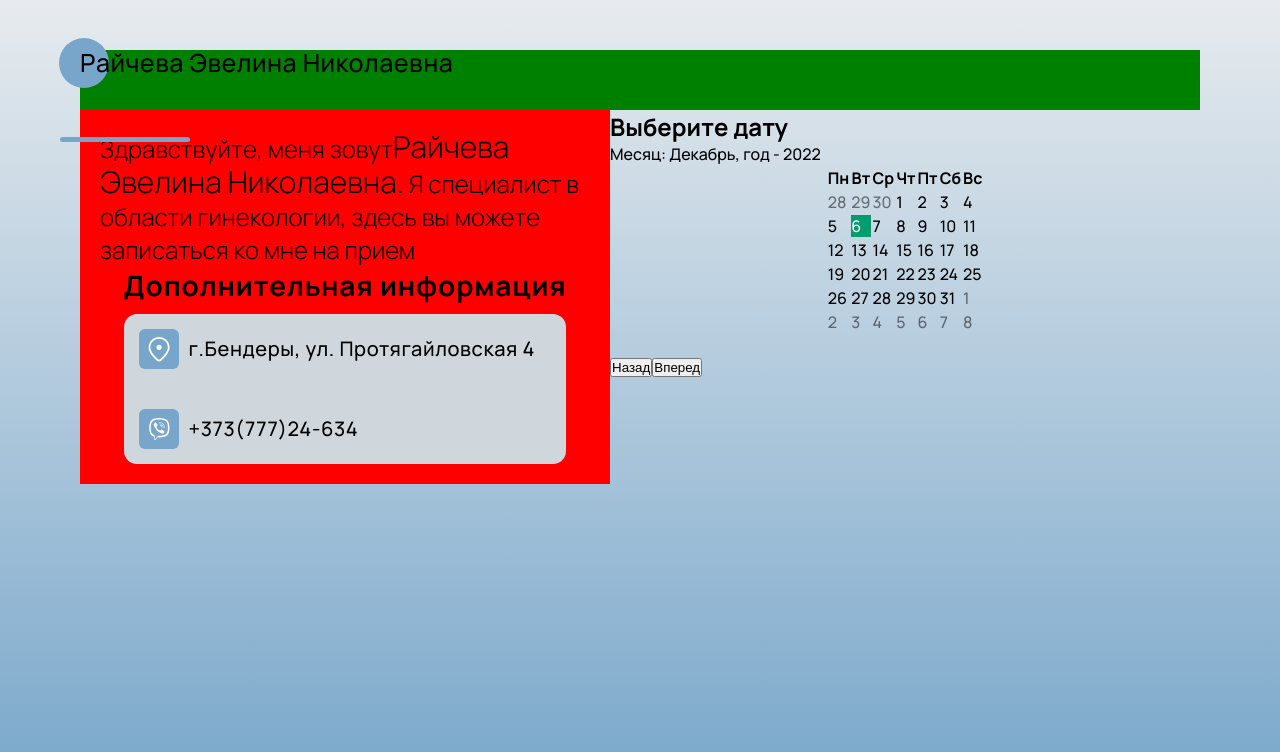
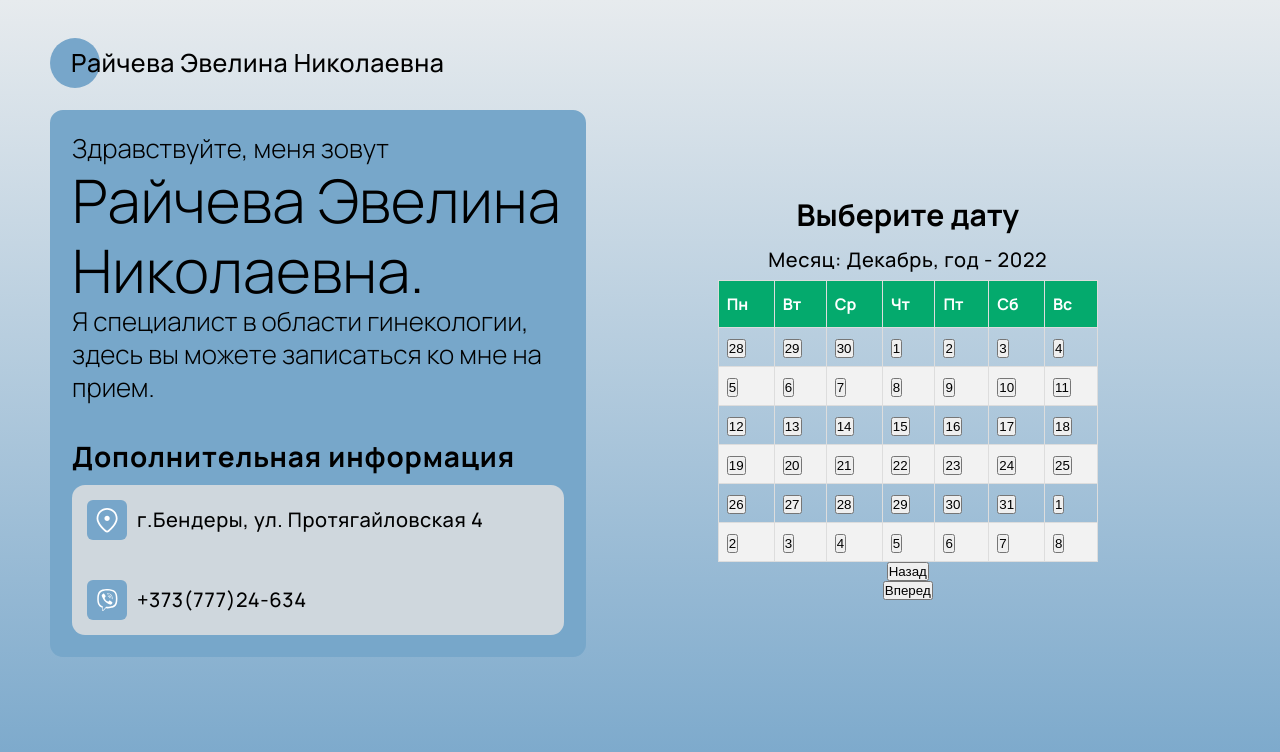
Before and after one commit to slin4er/raycheva_v2.0, a React (Create React App) app: page / in a window 1280 px wide. Shown: the top 752 px of the page. Built offline with nearby package versions, Linux system fonts and the light colour scheme.

Commit message:
styling components

```diff
--- a/src/components/Calendar.tsx
+++ b/src/components/Calendar.tsx
@@ -1,6 +1,8 @@
-import { Fragment, FC } from 'react'
+import { FC } from 'react'
+import styled from 'styled-components'
 import { IColumn, IDatePickerProps } from '../helpers/types'
 import useCalendar from '../hooks/useCalendar'
+import './Calendar.css'
 
 export const Calendar: FC<IDatePickerProps> = ({ dateClickHandler }) => {
 	const {
@@ -14,56 +16,94 @@ export const Calendar: FC<IDatePickerProps> = ({ dateClickHandler }) => {
 	} = useCalendar()
 
 	return (
-		<Fragment>
-			<p>
+		<>
+			<P>
 				Месяц:{' '}
 				{`${
 					monthNames[selectedDate.getMonth()]
 				}, год - ${selectedDate.getFullYear()}`}
-			</p>
-			<table className='table'>
-				<thead>
-					<tr>
+			</P>
+			<Table className='table'>
+				<THead>
+					<Tr>
 						{daysShort.map(day => (
-							<th key={day}>{day}</th>
+							<Th key={day}>{day}</Th>
 						))}
-					</tr>
-				</thead>
-				<tbody>
+					</Tr>
+				</THead>
+				<TBody>
 					{Object.values(calendarRows).map((cols: IColumn[]) => {
 						return (
-							<tr key={cols[0].date}>
+							<Tr key={cols[0].date}>
 								{cols.map(col =>
 									col.date === todayFormatted ? (
-										<td
+										<Td
 											key={col.date}
 											className={`${col.classes} today`}
 											onClick={() => dateClickHandler(col.date)}
 										>
-											{col.value}
-										</td>
+											<button>{col.value}</button>
+										</Td>
 									) : (
-										<td
+										<Td
 											key={col.date}
 											className={col.classes}
 											onClick={() => dateClickHandler(col.date)}
 										>
-											{col.value}
-										</td>
+											<button>{col.value}</button>
+										</Td>
 									)
 								)}
-							</tr>
+							</Tr>
 						)
 					})}
-				</tbody>
-			</table>
+				</TBody>
+			</Table>
 
-			<button className='button' onClick={getPrevMonth}>
+			<BtnPrev className='button' onClick={getPrevMonth}>
 				Назад
-			</button>
-			<button className='button' onClick={getNextMonth}>
+			</BtnPrev>
+			<BtnNext className='button' onClick={getNextMonth}>
 				Вперед
-			</button>
-		</Fragment>
+			</BtnNext>
+		</>
 	)
 }
+
+const P = styled.p`
+	font-weight: 500;
+	font-size: 20px;
+	line-height: 40px;
+	letter-spacing: 0.03em;
+	color: #000000;
+`
+const Table = styled.table`
+	border-collapse: collapse;
+	width: 100%;
+`
+const THead = styled.thead``
+const Th = styled.th`
+	border: 1px solid #ddd;
+	padding: 8px;
+	padding-top: 12px;
+	padding-bottom: 12px;
+	text-align: left;
+	background-color: #04aa6d;
+	color: white;
+`
+const TBody = styled.tbody``
+const Td = styled.td`
+	border: 1px solid #ddd;
+	padding: 8px;
+`
+const Tr = styled.tr`
+	cursor: pointer;
+	:nth-child(even) {
+		background-color: #f2f2f2;
+	}
+	:hover {
+		background-color: #ddd;
+	}
+`
+const BtnPrev = styled.button``
+const BtnNext = styled.button``
--- a/src/components/Dashboard.tsx
+++ b/src/components/Dashboard.tsx
@@ -1,19 +1,24 @@
 import { FC, useEffect } from 'react'
 import styled from 'styled-components'
-import { MyDatePicker } from './DatePicker'
+import { MyDatePicker } from './MyDatePicker'
 import { Message } from './Message'
 import { IDash } from '../helpers/types'
 
 export const Dash: FC<IDash> = ({ dateClickHandler, sucMes, resData }) => {
 	return (
 		<Container>
-			<Body>
-				{/* <Message data={resData} /> */}
-				<MyDatePicker dateClickHandler={dateClickHandler} />
-			</Body>
+			{/* <Message data={resData} /> */}
+			<MyDatePicker dateClickHandler={dateClickHandler} />
 		</Container>
 	)
 }
 
-const Container = styled.div``
+const Container = styled.div`
+	width: 100%;
+	height: 100%;
+	padding: 20px;
+	display: flex;
+	justify-content: center;
+	align-items: center;
+`
 const Body = styled.div``
--- a/src/components/DatePicker.tsx
+++ /dev/null
@@ -1,22 +0,0 @@
-import { FC } from 'react'
-import { IDatePickerProps } from '../helpers/types'
-import '../App.css'
-
-import { Calendar } from './Calendar'
-
-export const MyDatePicker: FC<IDatePickerProps> = ({ dateClickHandler }) => {
-	return (
-		<>
-			<section className='hero is-primary'>
-				<div className='hero-body'>
-					<div className='container'>
-						<h1 className='title has-text-centered'>Выберите дату</h1>
-					</div>
-				</div>
-			</section>
-			<div className='container has-text-centered'>
-				<Calendar dateClickHandler={dateClickHandler} />
-			</div>
-		</>
-	)
-}
--- a/src/components/FormRegistration.tsx
+++ b/src/components/FormRegistration.tsx
@@ -128,7 +128,7 @@ export const FormRegistration: FC<IFormRegistrationProps> = ({
 
 	return (
 		<Container>
-			<Title>Form Registration</Title>
+			<Title>Форма регистрации</Title>
 
 			{errorGetData || errorPostData ? <div>Не удалось записаться</div> : null}
 
@@ -208,9 +208,11 @@ export const FormRegistration: FC<IFormRegistrationProps> = ({
 	)
 }
 
-const Container = styled.div``
+const Container = styled.div`
+	background: violet;
+`
 
-const Title = styled.h1``
+const Title = styled.h2``
 
 const Form = styled.form`
 	display: grid;
@@ -319,6 +321,41 @@ const CheckErrorMessage = styled.span`
 	color: #ff768e;
 `
 
-const ButtonSubmit = styled.button``
+const ButtonSubmit = styled.button`
+	text-decoration: none;
+	display: inline-block;
+	padding: 10px 30px;
+	margin-top: 15px;
+	border: 2px solid #77a7ca;
+	border-radius: 6px;
+	position: relative;
+	overflow: hidden;
+	color: #000000;
+	cursor: pointer;
+	transition: 0.2s ease-in-out;
+	:before {
+		content: '';
+		background: linear-gradient(
+			90deg,
+			rgba(255, 255, 255, 0.1),
+			rgba(255, 255, 255, 0.5)
+		);
+		height: 60px;
+		width: 50px;
+		position: absolute;
+		top: -8px;
+		left: -75px;
+		transform: skewX(-45deg);
+	}
+	:hover {
+		background: #77a7ca;
+		color: #fff;
+		border: 2px solid #fff;
+	}
+	:hover:before {
+		left: 300px;
+		transition: 0.9s ease-in-out;
+	}
+`
 
 const ButtonBack = styled.button``
--- a/src/components/Header.tsx
+++ b/src/components/Header.tsx
@@ -5,7 +5,6 @@ export const Header: FC = () => {
 	return (
 		<HeaderBlock>
 			<Label>Райчева Эвелина Николаевна</Label>
-			<Line></Line>
 		</HeaderBlock>
 	)
 }
@@ -13,19 +12,9 @@ export const Header: FC = () => {
 const HeaderBlock = styled.header`
 	display: flex;
 	position: relative;
-	background: green;
 	width: 100%;
 	height: 60px;
-`
-const Line = styled.hr`
-	position: absolute;
-	left: -20px;
-	bottom: -32px;
-	width: 130px;
-	height: 5px;
-	border: none;
-	border-radius: 3px;
-	background: #77a6ca;
+	padding-left: 21px;
 `
 const Label = styled.span`
 	font-weight: 500;
--- a/src/components/Layout.tsx
+++ b/src/components/Layout.tsx
@@ -1,6 +1,6 @@
 import { FC, useEffect } from 'react'
 import styled from 'styled-components'
-import { MyDatePicker } from './DatePicker'
+import { MyDatePicker } from './MyDatePicker'
 import { Header } from './Header'
 import { Message } from './Message'
 import { Preview } from './Preview'
@@ -26,11 +26,11 @@ export const Layout: FC<ILayout> = ({ dateClickHandler, sucMes, resData }) => {
 const Container = styled.div`
 	height: 100vh;
 	width: 100vw;
-	padding: 50px 80px 75px 80px;
+	padding: 50px;
 	background: linear-gradient(#e7ebee, #77a6ca);
 `
 const Main = styled.main`
-	width: 1300px;
+	width: 100%;
 `
 const Wrapper = styled.div`
 	display: flex;
--- /dev/null
+++ b/src/components/MyDatePicker.tsx
@@ -0,0 +1,36 @@
+import { FC } from 'react'
+import { IDatePickerProps } from '../helpers/types'
+import styled from 'styled-components'
+
+import { Calendar } from './Calendar'
+
+export const MyDatePicker: FC<IDatePickerProps> = ({ dateClickHandler }) => {
+	return (
+		<Section>
+			<H2>Выберите дату</H2>
+			<Div>
+				<Calendar dateClickHandler={dateClickHandler} />
+			</Div>
+		</Section>
+	)
+}
+
+const Section = styled.section`
+	width: 400px;
+	height: 400px;
+	padding: 10px;
+`
+const H2 = styled.h2`
+	text-align: center;
+	font-weight: 700;
+	font-size: 30px;
+	color: #000000;
+	margin-bottom: 5px;
+`
+const Div = styled.div`
+	display: flex;
+	width: 100%;
+	flex-direction: column;
+	justify-content: space-between;
+	align-items: center;
+`
--- a/src/components/Preview.tsx
+++ b/src/components/Preview.tsx
@@ -22,11 +22,10 @@ export const Preview: FC<IPropPreview> = ({ message, data }) => {
 	return (
 		<PreviewBlock>
 			<Info>
-				Здравствуйте, меня зовут
-				<Name>Райчева Эвелина Николаевна.</Name> Я специалист в области
-				гинекологии, здесь вы можете записаться ко мне на прием
+				Здравствуйте, меня зовут <br />
+				<Name>Райчева Эвелина Николаевна.</Name> <br />Я специалист в области
+				гинекологии, здесь вы можете записаться ко мне на прием.
 			</Info>
-			{/* <Button>Записаться на прием</Button> */}
 			<Contact>
 				<Title>Дополнительная информация</Title>
 				<Block>
@@ -50,67 +49,35 @@ export const Preview: FC<IPropPreview> = ({ message, data }) => {
 
 const PreviewBlock = styled.section`
 	height: 100%;
-	width: 100%;
+	width: 80%;
+	/* height: 575px; */
 	padding: 20px;
+	border-radius: 13px;
+	border: 2px solid #77a7ca;
+	background: #77a7ca;
 	display: flex;
 	flex-direction: column;
 	justify-content: space-between;
-	align-items: center;
-	background: red;
 `
 
 const Name = styled.span`
 	margin-top: 10px;
 	margin-bottom: 10px;
 	font-weight: 300;
-	font-size: 30px;
+	font-size: 60px;
+	line-height: 70px;
 	color: #000000;
 `
 
 const Info = styled.div`
-	font-size: 24px;
+	font-size: 26px;
 	line-height: 33px;
 	color: #000000;
 	font-weight: 300;
 `
-const Contact = styled.div``
-
-// const Button = styled.a`
-// 	text-decoration: none;
-// 	display: inline-block;
-// 	padding: 10px 30px;
-// 	margin-top: 15px;
-// 	border: 2px solid #77a7ca;
-// 	border-radius: 6px;
-// 	position: relative;
-// 	overflow: hidden;
-// 	color: #000000;
-// 	cursor: pointer;
-// 	transition: 0.2s ease-in-out;
-// 	:before {
-// 		content: '';
-// 		background: linear-gradient(
-// 			90deg,
-// 			rgba(255, 255, 255, 0.1),
-// 			rgba(255, 255, 255, 0.5)
-// 		);
-// 		height: 60px;
-// 		width: 50px;
-// 		position: absolute;
-// 		top: -8px;
-// 		left: -75px;
-// 		transform: skewX(-45deg);
-// 	}
-// 	:hover {
-// 		background: #77a7ca;
-// 		color: #fff;
-// 		border: 2px solid #fff;
-// 	}
-// 	:hover:before {
-// 		left: 300px;
-// 		transition: 0.9s ease-in-out;
-// 	}
-// `
+const Contact = styled.div`
+	margin-top: 33px;
+`
 
 const Title = styled.h2`
 	font-weight: 700;
```
Also changed, not shown: src/components/Calendar.css (added).
